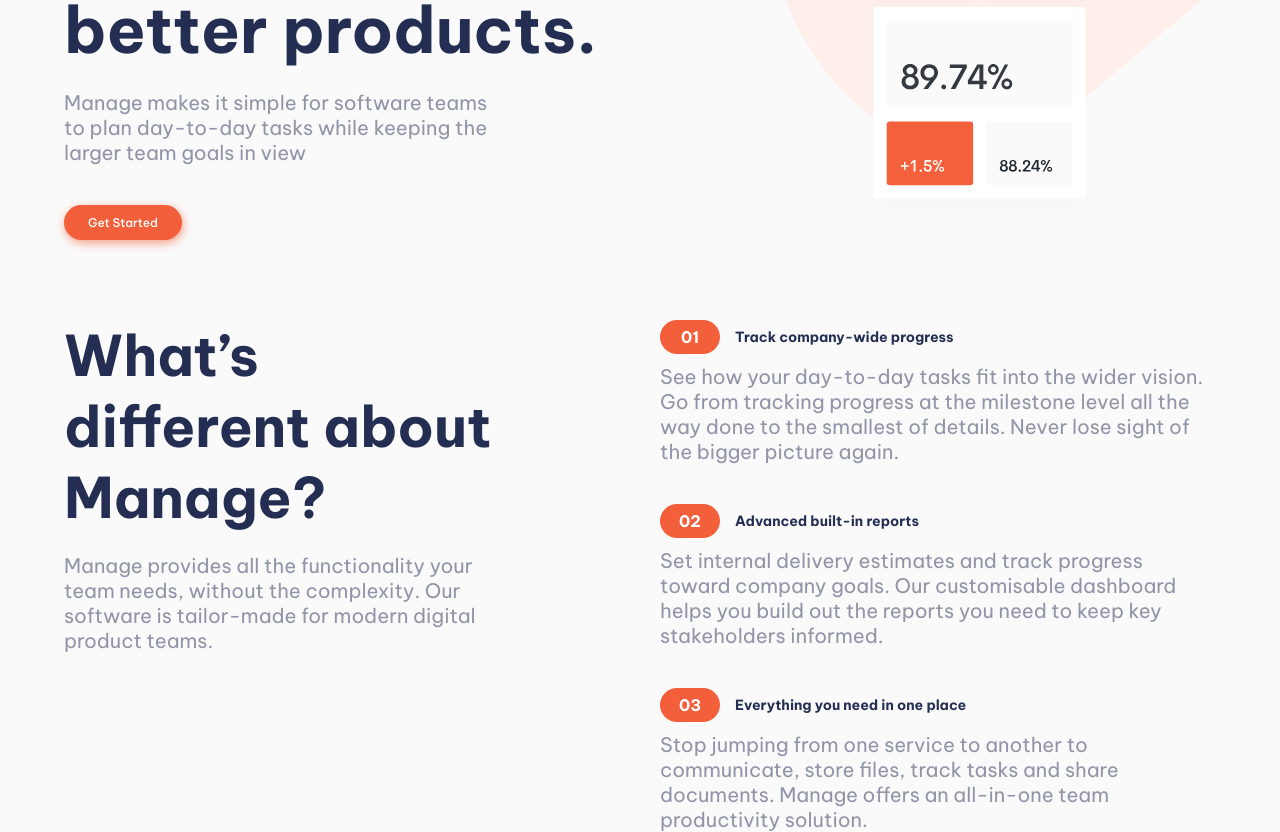
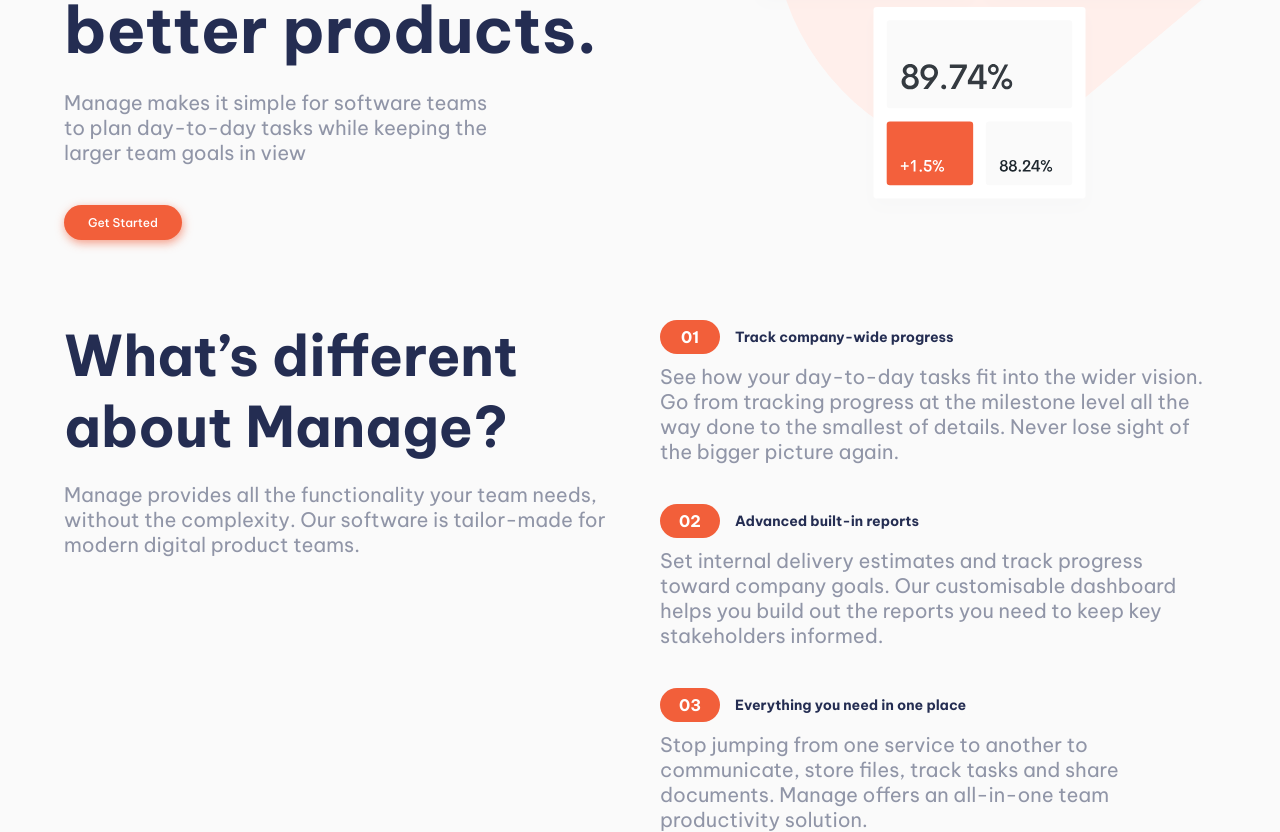
Before and after one commit to Luisgustavom1/Manage-challenge-hub, a React (Vite) app: page / in a window 1280 px wide. Shown: the part 350-1182 px from the top of the page. Built offline with nearby package versions, Linux system fonts and the light colour scheme.

Commit message:
refactor container about us

```diff
--- a/src/Components/AboutUs/styles.scss
+++ b/src/Components/AboutUs/styles.scss
@@ -1,24 +1,26 @@
 .container-aboutUs {
   width: 90vw;
   margin: 0 auto;
-  display: grid;
-  grid-template-columns: repeat(auto-fill, minmax(45%, 1fr));
+  display: flex;
+  flex-wrap: wrap;
   gap: 40px;
 
   .introduction-aboutUs {
     width: 80%;
     min-width: 325px;
+    flex: 1;
 
     .title-md {
       margin-bottom: 20px;
     }
   }
-}
 
-.container-categories {
-  display: flex;
-  flex-direction: column;
-  gap: 40px;
+  .container-categories {
+    display: flex;
+    flex-direction: column;
+    flex: 1;
+    gap: 40px;
+  }
 }
 
 @media (max-width: 444px) {
```
